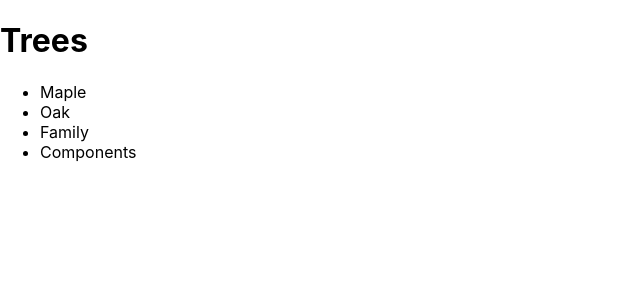
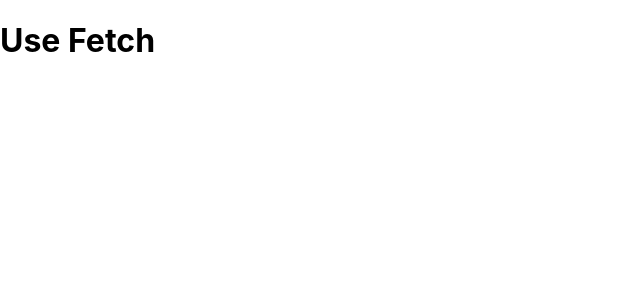
Before and after one commit to Coding-Gymnasium/eves-react-hooks, a React (Create React App) app: page / in a window 1280 px wide. Shown: the top 300 px of the page, without its empty margins (0-640 px from the left). Built offline with nearby package versions, Linux system fonts and the light colour scheme.

Commit message:
Create useFetch hook

```diff
--- a/src/App.js
+++ b/src/App.js
@@ -1,17 +1,10 @@
-import { useTrees } from "./";
 import "./App.css";
 
 function App() {
-  const { trees } = useTrees();
 
   return (
     <>
-      <h1>Trees</h1>
-      <ul>
-        {trees.map((tree) => (
-          <li key={tree.id}>{tree.type}</li>
-        ))}
-      </ul>
+      <h1>Use Fetch</h1>
     </>
   );
 }
--- a/src/index.js
+++ b/src/index.js
@@ -1,22 +1,7 @@
-import React, { createContext, useContext } from "react";
+import React, { useContext } from "react";
 import ReactDOM from "react-dom/client";
 import "./index.css";
 import App from "./App";
 
-export const TreesContext = createContext();
-
-export const useTrees = () => useContext(TreesContext);
-
-const trees = [
-  { id: "1", type: "Maple" },
-  { id: "2", type: "Oak" },
-  { id: "3", type: "Family" },
-  { id: "4", type: "Components" },
-];
-
 const root = ReactDOM.createRoot(document.getElementById("root"));
-root.render(
-  <TreesContext.Provider value={{ trees }}>
-    <App />
-  </TreesContext.Provider>
-);
+root.render(<App />);
```
Also changed, not shown: src/useFetch.js (added, +17 -0 lines).
